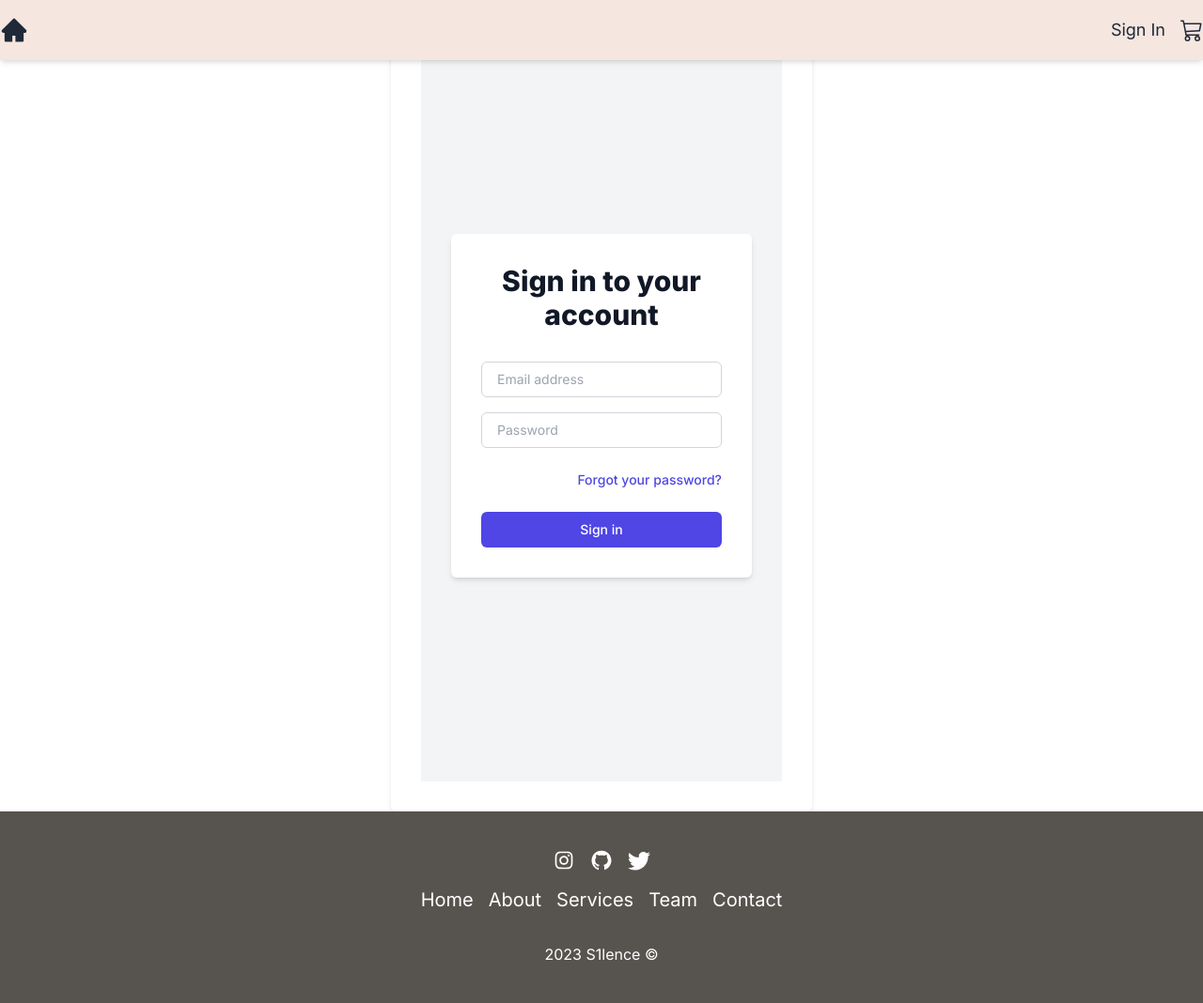
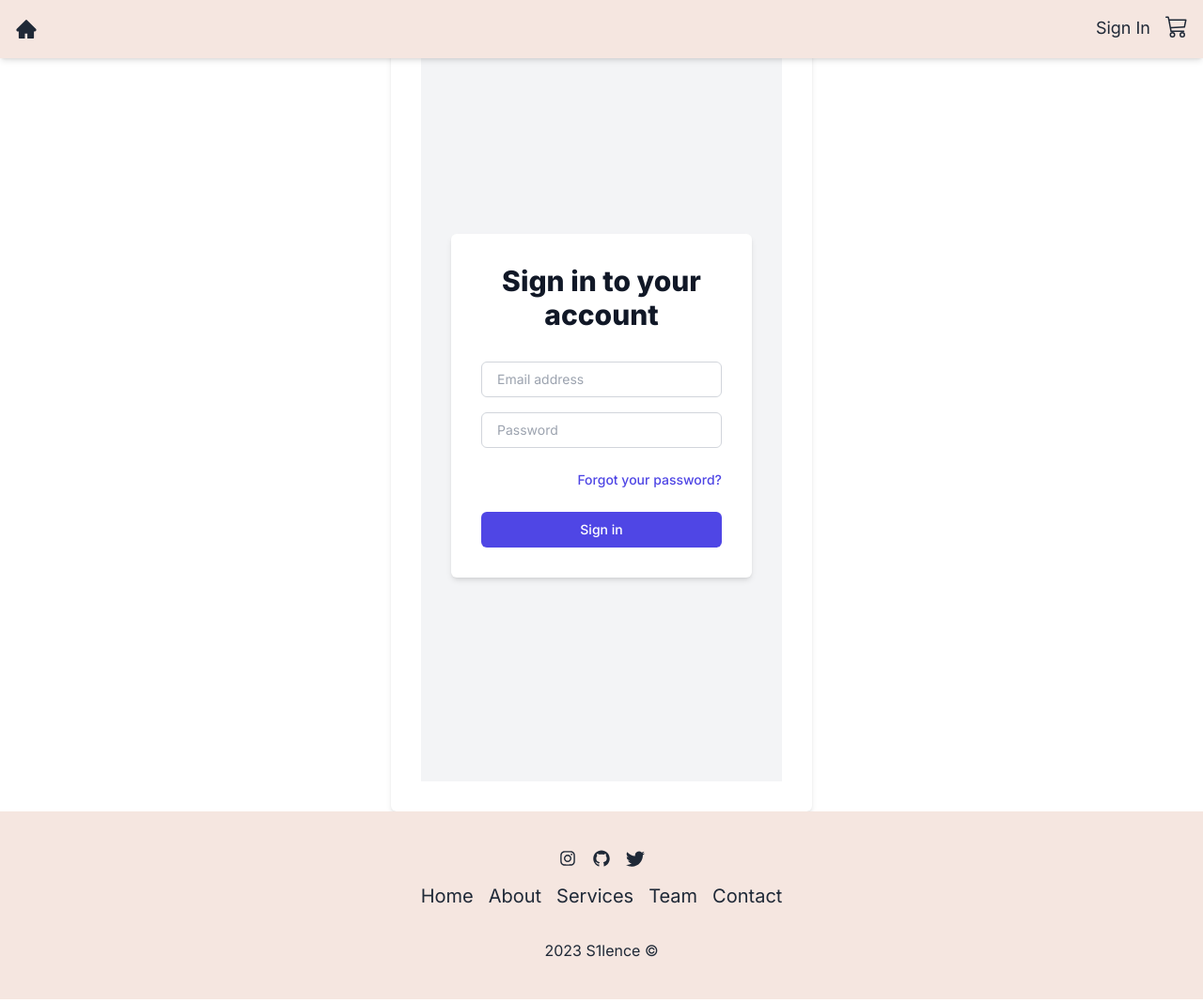
Before and after one commit to PAIIIIN/nextShop, a Next.js app: page /register in a window 1280 px wide. Shown: the whole page at 94% size. Built offline with nearby package versions, Linux system fonts and the light colour scheme.

Commit message:
footer and navbar updated

```diff
--- a/app/components/Navbar.tsx
+++ b/app/components/Navbar.tsx
@@ -2,36 +2,39 @@ import { FC } from "react";
 import Link from "next/link";
 import { BsCart3 } from "react-icons/bs";
 import { AiFillHome } from "react-icons/ai";
-import { Provider, useDispatch, useSelector } from "react-redux";
+import { useDispatch, useSelector } from "react-redux";
 import { actions } from "../store/cart/togleHandler.slice";
 import { RootState } from "../store/store";
 
 export const Navbar: FC = () => {
   const isClose = useSelector((state: RootState) => state.toggleHandler);
-  const isOpen = isClose;
   const dispatch = useDispatch();
 
   return (
-    <header className="bg-[#F5E6E0] fixed w-full z-10 shadow-md">
-      <div className="container mx-auto flex items-center justify-between h-16">
-        <div className="text-3xl">
-          <Link href="/">
-            <AiFillHome className="text-gray-800 cursor-pointer hover:text-blue-500 transition duration-300" />
+    <header className="bg-[#F5E6E0] fixed w-full z-10 shadow-md p-4">
+      <nav className="container mx-auto flex justify-between items-center">
+        <Link
+          href="/"
+          className="text-gray-800 hover:text-blue-500 transition duration-300">
+          <AiFillHome className="text-2xl" />
         </Link>
-        </div>
-        <div className="flex space-x-4">
+        <ul className="flex space-x-4">
+          <li>
             <Link
               href="/register"
               className="text-lg text-gray-800 hover:text-blue-500 transition duration-300">
               Sign In
             </Link>
+          </li>
+          <li>
             <button
               onClick={() => dispatch(actions.openHandler())}
               className="text-2xl text-gray-800 hover:text-blue-500 transition duration-300">
               <BsCart3 />
             </button>
-        </div>
-      </div>
+          </li>
+        </ul>
+      </nav>
     </header>
   );
 };
--- a/app/components/footer.tsx
+++ b/app/components/footer.tsx
@@ -1,60 +1,71 @@
 import React from "react";
+import Link from "next/link";
 import { AiOutlineInstagram } from "react-icons/ai";
 import { AiFillGithub } from "react-icons/ai";
 import { BsTwitter } from "react-icons/bs";
 
 const Footer: React.FC = () => {
   return (
-    <footer className="bg-stone-600 py-10 text-white">
-      <div className="flex flex-col items-center space-y-4">
+    <footer className="bg-[#F5E6E0] py-10 text-gray-800">
+      <div className="container mx-auto flex flex-col items-center space-y-4">
         <ul className="flex items-center space-x-4">
           <li>
-            <a
-              className="text-2xl hover:-translate-y-2"
-              href="https://www.instagram.com/s1lentce/">
+            <Link
+              href="https://www.instagram.com/s1lentce/"
+              className="text-xl hover:text-blue-500 transition duration-300">
               <AiOutlineInstagram />
-            </a>
+            </Link>
           </li>
           <li>
-            <a
-              className="text-2xl hover:-translate-y-2"
-              href="https://github.com/PAIIIIN">
+            <Link
+              href="https://github.com/PAIIIIN"
+              className="text-xl hover:text-blue-500 transition duration-300">
               <AiFillGithub />
-            </a>
+            </Link>
           </li>
           <li>
-            <a
-              className="text-2xl hover:-translate-y-2"
-              href="https://twitter.com/S1LENTCE">
+            <Link
+              href="https://twitter.com/S1LENTCE"
+              className="text-xl hover:text-blue-500 transition duration-300">
               <BsTwitter />
-            </a>
+            </Link>
           </li>
         </ul>
         <ul className="flex space-x-4">
           <li>
-            <a className="text-xl" href="#">
+            <Link
+              href="/"
+              className="text-xl hover:text-blue-500 transition duration-300">
               Home
-            </a>
+            </Link>
           </li>
           <li>
-            <a className="text-xl" href="#">
+            <Link
+              href="/about"
+              className="text-xl hover:text-blue-500 transition duration-300">
               About
-            </a>
+            </Link>
           </li>
           <li>
-            <a className="text-xl" href="#">
+            <Link
+              href="/services"
+              className="text-xl hover:text-blue-500 transition duration-300">
               Services
-            </a>
+            </Link>
           </li>
           <li>
-            <a className="text-xl" href="#">
+            <Link
+              href="/team"
+              className="text-xl hover:text-blue-500 transition duration-300">
               Team
-            </a>
+            </Link>
           </li>
           <li>
-            <a className="text-xl" href="#">
+            <Link
+              href="/contact"
+              className="text-xl hover:text-blue-500 transition duration-300">
               Contact
-            </a>
+            </Link>
           </li>
         </ul>
       </div>
--- a/package.json
+++ b/package.json
@@ -15,6 +15,7 @@
     "@types/react-dom": "18.2.7",
     "autoprefixer": "10.4.15",
     "axios": "^1.4.0",
+    "firebase": "^10.3.1",
     "next": "13.4.19",
     "postcss": "8.4.28",
     "react": "18.2.0",
```
Also changed, not shown: 2 other files (tests, documents, lock files or other folders). Lines whose indentation alone changed are shown as unchanged.
